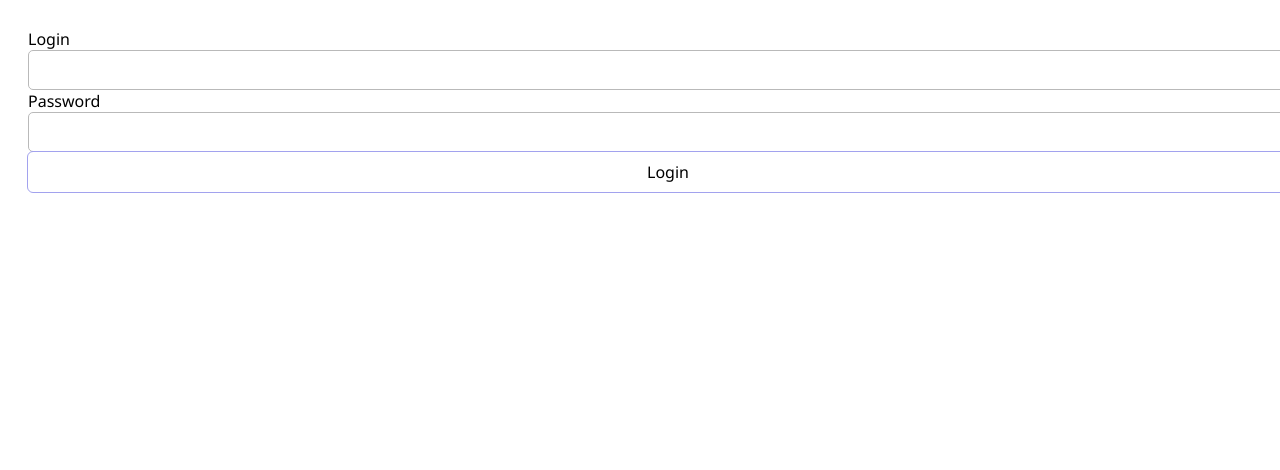
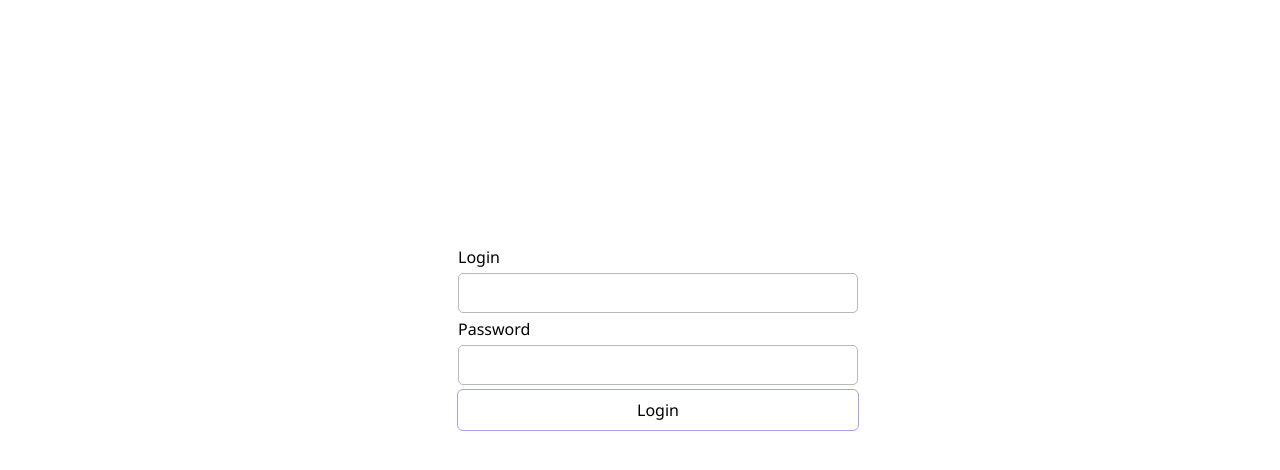
Before and after one commit to Burion/Chatty, a Vue app: page /login in a window 1280 px wide. Shown: the top 470 px of the page. Built offline with nearby package versions, Linux system fonts and the light colour scheme.

Commit message:
[~] Login page

```diff
--- a/src/components/login/LoginPage.vue
+++ b/src/components/login/LoginPage.vue
@@ -1,20 +1,41 @@
 <template>
-  <div class="container">
-    <div class="container-flex-center">
+  <div class="full-height">
+    <the-centered-flex>
       <div class="container-login">
         <label for="">Login</label>
         <input class="input" type="text" />
         <label for="">Password</label>
-        <input class="input" type="text" />
+        <input type="password" class="input" />
         <button class="button">Login</button>
       </div>
-    </div>
+    </the-centered-flex>
   </div>
 </template>
 
 <script>
-export default {};
+import TheCenteredFlex from '../shared/TheCenteredFlex.vue'
+export default {
+  components: { TheCenteredFlex },}
 </script>
 
 <style>
+.full-height {
+  height: 80vh;
+  width: 100%;
+}
+
+.container-flex-center {
+  display: flex;
+  justify-content: center;
+  align-items: center;
+  height: 100%;
+}
+
+.container-login {
+  display: grid;
+  gap: 5px;
+  width: 400px;
+  grid-template-columns: auto;
+  grid-template-rows: auto;
+}
 </style>
```
